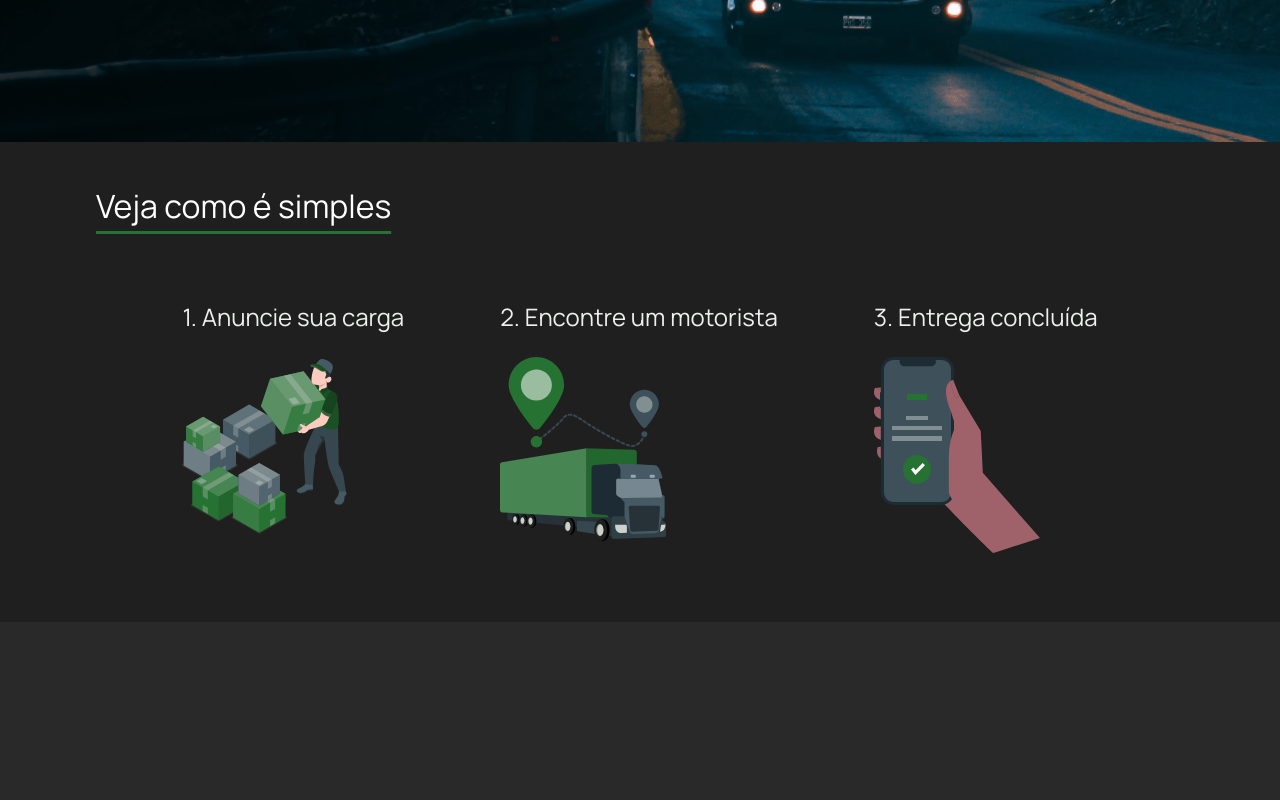
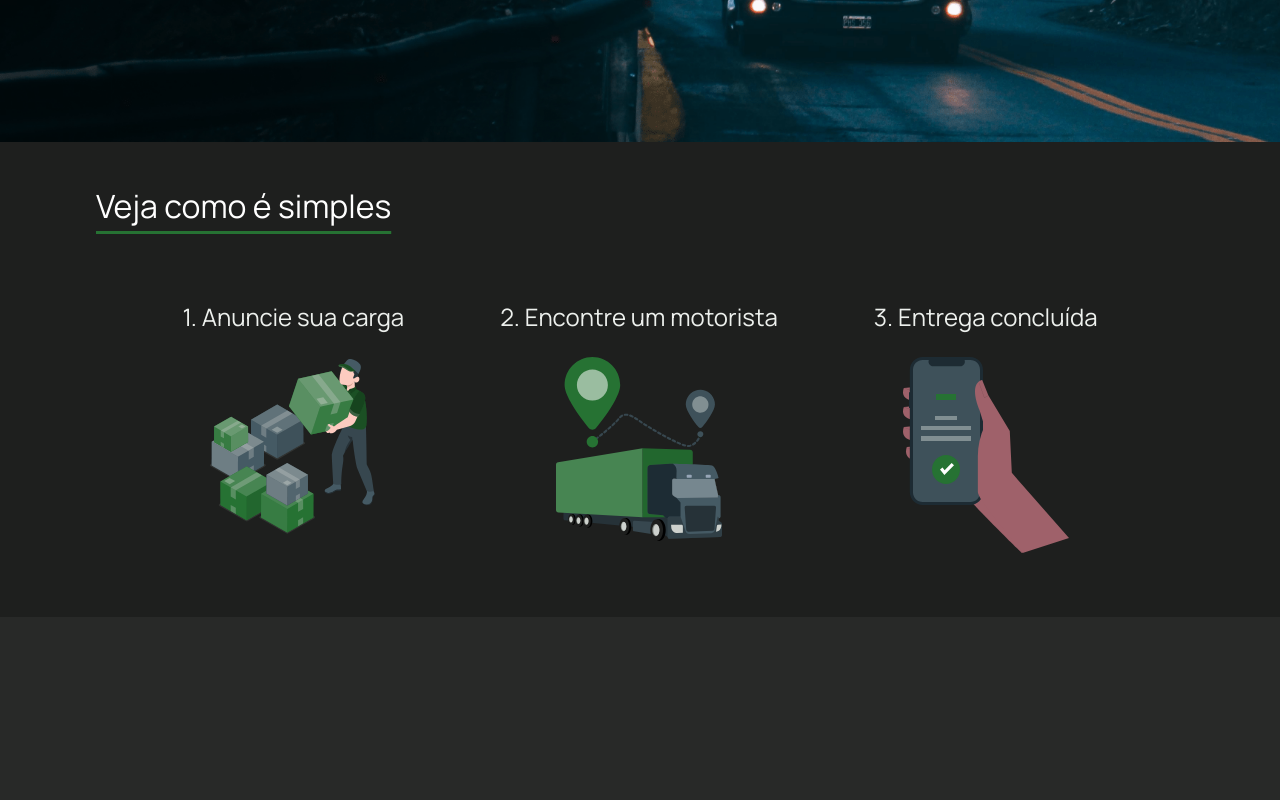
Before and after one commit to coyotetec/truckz-lp, a React (Vite) app: page / in a window 1280 px wide. Shown: the part 616-1416 px from the top of the page. Built offline with nearby package versions, Linux system fonts and the light colour scheme.

Commit message:
fix(Simplify/Section):  align ilustrations

```diff
--- a/src/components/Simplify/style.ts
+++ b/src/components/Simplify/style.ts
@@ -35,6 +35,13 @@ export const Steps = styled.div`
   padding-bottom: 4rem;
   width: 100%;
 
+  div {
+    align-items: center;
+    display: flex;
+    flex-direction: column;
+    justify-content: center;
+  }
+
   h2 {
     color: ${({ theme }) => theme.colors.white[200]};
     font-size: 24px;
```
